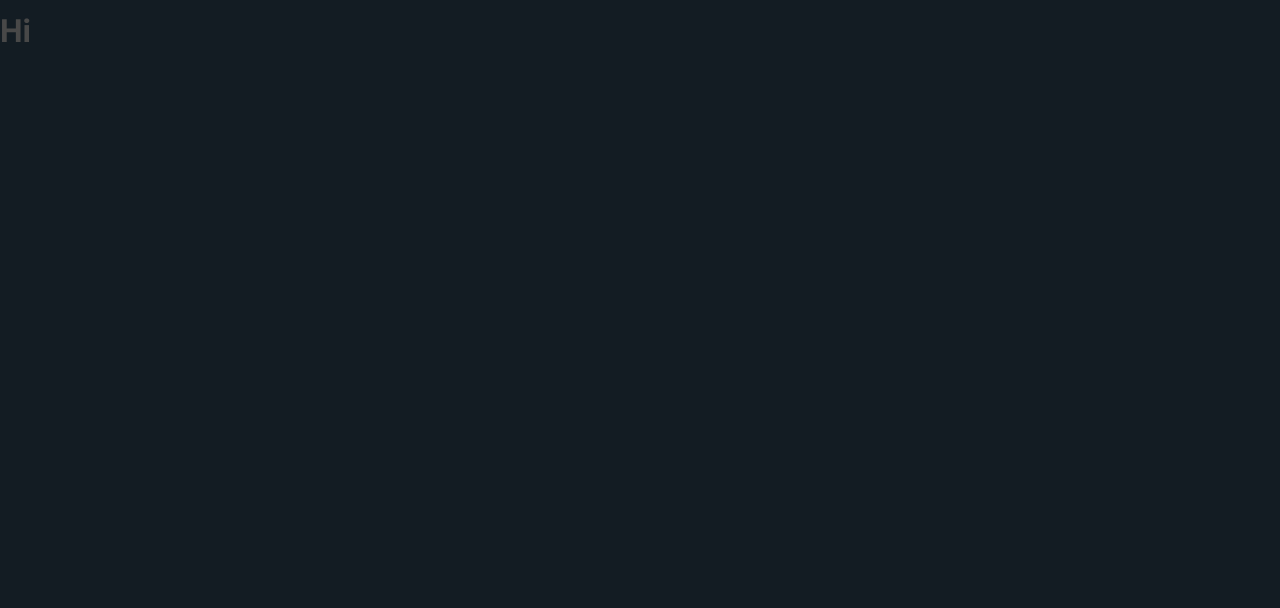
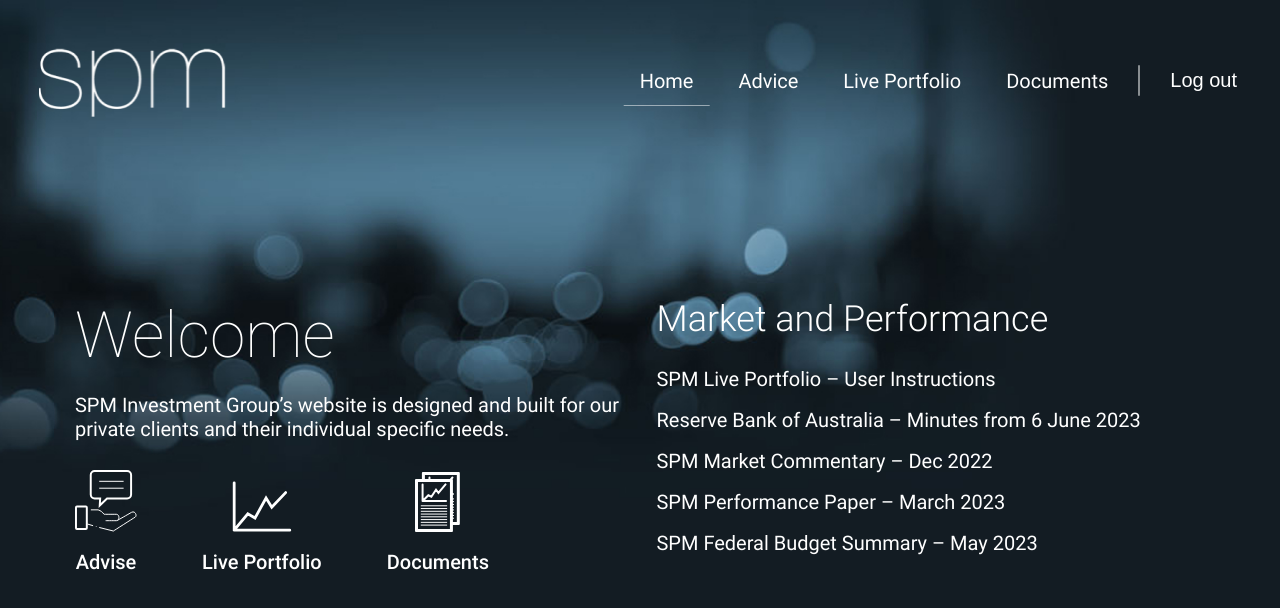
Before and after one commit to Kybbot/spm, a React (Vite) app: page / in a window 1280 px wide. Shown: the top 608 px of the page. Built offline with nearby package versions, Linux system fonts and the light colour scheme.

Commit message:
Added BrowserRouter to App

```diff
--- a/src/app/App.tsx
+++ b/src/app/App.tsx
@@ -1,9 +1,12 @@
 import { FC } from "react";
+import { BrowserRouter } from "react-router-dom";
+
+import { SignedInRoutes } from "./routes/SignedInRoutes";
 
 export const App: FC = () => {
 	return (
-		<main>
-			<h1>Hi</h1>
-		</main>
+		<BrowserRouter>
+			<SignedInRoutes />
+		</BrowserRouter>
 	);
 };
```
